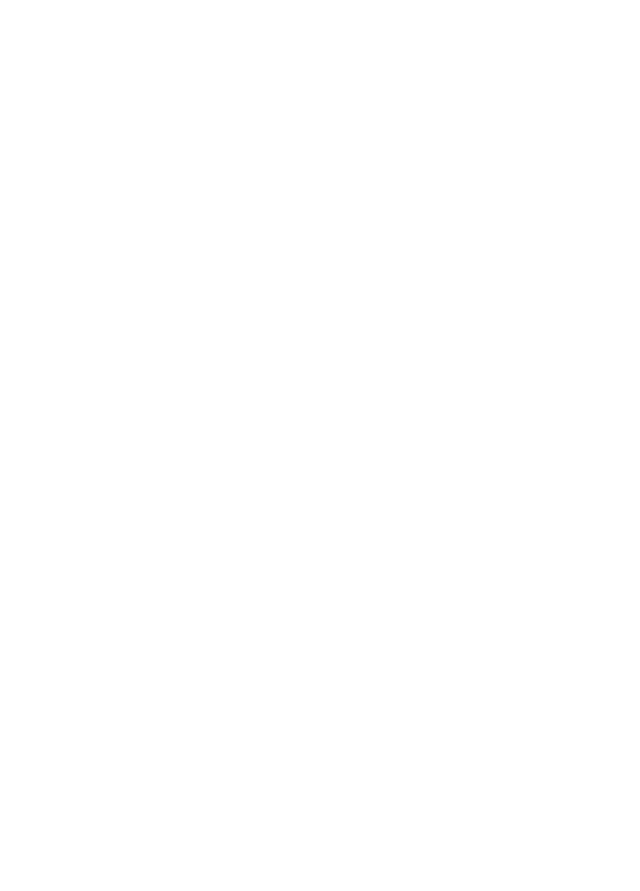
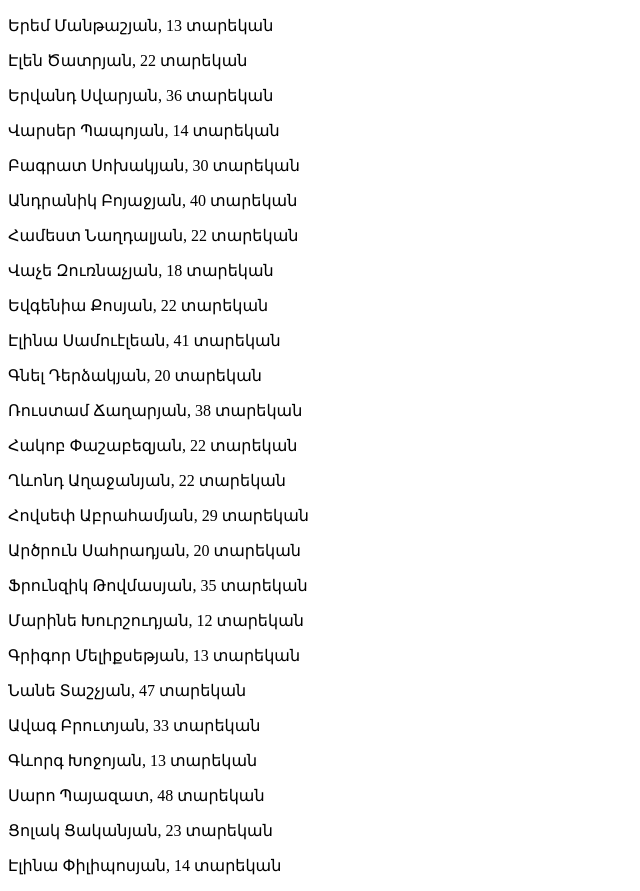
Before and after one commit to hayrapetyansami/armenian-random-names, a website built with Parcel: page src/index.html in a window 1280 px wide. Shown: the whole page, without its empty margins (0-640 px from the left). Before the commit the page ends 800 px from the top, so only its background shows below. Built offline with nearby package versions, Linux system fonts and the light colour scheme.

Commit message:
update v 1.0.1 fix bugs, html functions

```diff
--- a/src/index.html
+++ b/src/index.html
@@ -8,6 +8,10 @@
 </head>
 <body>
 
+    <div id="users">
+
+    </div>
+
     <script src="index.js"></script>
 </body>
 </html>
--- a/src/index.js
+++ b/src/index.js
@@ -1,3 +1,5 @@
 import {app} from './services/app';
 
-app(5, 10, 50);
+const test = app(25, 10, 50);
+
+console.log(test);
--- a/src/services/app.js
+++ b/src/services/app.js
@@ -1,6 +1,7 @@
 import {makeName, makeLastName} from './make';
 
 export const app = (count, maxAge, minAge) => {
+    const users = document.querySelector('#users');
 
     function makeAge () {
         return Math.floor(Math.random() * (maxAge + 1 - minAge) + minAge);
@@ -13,8 +14,12 @@ export const app = (count, maxAge, minAge) => {
             name: makeName(),
             lastname: makeLastName(),
             age: makeAge ()
-        })
+        });
+
+        users.insertAdjacentHTML('beforeend', `
+            <p>${makeName()} ${makeLastName()}, ${makeAge ()} տարեկան</p>
+        `);
     }
 
-    console.log(namesDB)
+    return namesDB;
 }
```
Also changed, not shown: README.md.
